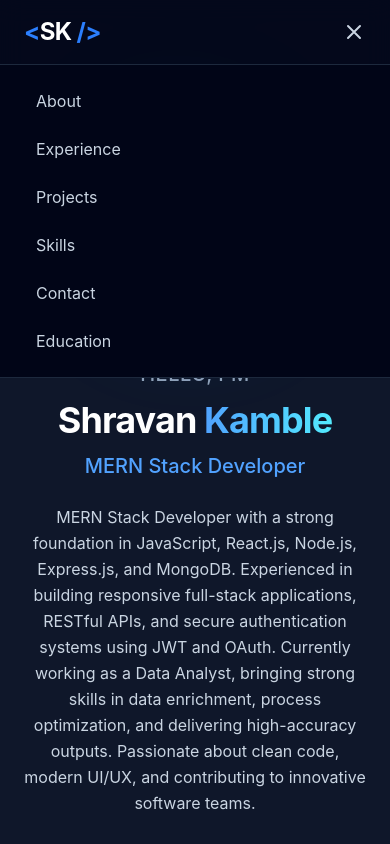
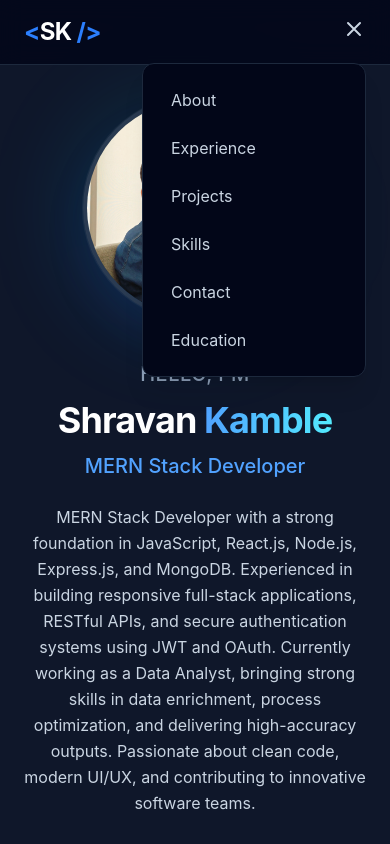
Before and after one commit to FILTERBlood/Shravan, a React (Vite) app: page / in a window 390 px wide. Both pictures are taken after a click on the button "Toggle Menu". Shown: the top 844 px of the page. Built offline with nearby package versions, Linux system fonts and the light colour scheme.

Commit message:
did some changes in navigatin bar

```diff
--- a/src/components/layout/Navbar.jsx
+++ b/src/components/layout/Navbar.jsx
@@ -1,11 +1,36 @@
-import { useState } from "react";
+import { useState, useEffect, useRef } from "react";
 import Logo from "../ui/Logo";
-import Button from "../ui/Button";
 
-const navItems = ["About", "Experience", "Projects", "Skills", "Contact", "Education"];
+const navItems = [
+  "About",
+  "Experience",
+  "Projects",
+  "Skills",
+  "Contact",
+  "Education",
+];
 
 function Navbar({ activeSection, setActiveSection }) {
   const [isOpen, setIsOpen] = useState(false);
+  const menuRef = useRef(null);
+
+  useEffect(() => {
+    function handleClickOutside(event) {
+      if (
+        isOpen &&
+        menuRef.current &&
+        !menuRef.current.contains(event.target)
+      ) {
+        setIsOpen(false);
+      }
+    }
+
+    document.addEventListener("mousedown", handleClickOutside);
+
+    return () => {
+      document.removeEventListener("mousedown", handleClickOutside);
+    };
+  }, [isOpen]);
 
   const handleNavClick = (item) => {
     setActiveSection(item.toLowerCase());
@@ -24,8 +49,10 @@ function Navbar({ activeSection, setActiveSection }) {
               <button
                 type="button"
                 onClick={() => handleNavClick(item)}
-                className={`text-slate-300 transition-colors hover:text-white focus-visible:text-white focus-visible:outline-none ${
-                  activeSection === item.toLowerCase() ? "text-white" : ""
+                className={`transition-colors hover:text-white ${
+                  activeSection === item.toLowerCase()
+                    ? "text-white"
+                    : "text-slate-300"
                 }`}
               >
                 {item}
@@ -34,13 +61,13 @@ function Navbar({ activeSection, setActiveSection }) {
           ))}
         </ul>
 
-        {/* Mobile Hamburger */}
+        {/* Mobile Menu */}
+        <div ref={menuRef} className="relative md:hidden">
           <button
             type="button"
             onClick={() => setIsOpen(!isOpen)}
-          className="text-slate-300 hover:text-white focus:outline-none md:hidden"
-          aria-label="Toggle menu"
-          aria-expanded={isOpen}
+            className="text-slate-300 hover:text-white"
+            aria-label="Toggle Menu"
           >
             <svg
               className="h-6 w-6"
@@ -65,27 +92,26 @@ function Navbar({ activeSection, setActiveSection }) {
               )}
             </svg>
           </button>
-      </nav>
 
-      {/* Mobile Menu */}
           {isOpen && (
-        <div className="border-t border-slate-800 bg-slate-950/95 backdrop-blur-md md:hidden">
-          <ul className="flex flex-col gap-2 px-6 py-4">
+            <div className="absolute right-0 mt-4 w-56 rounded-xl border border-slate-800 bg-slate-950 shadow-xl">
+              <ul className="flex flex-col p-3">
                 {navItems.map((item) => (
                   <li key={item}>
                     <button
                       type="button"
                       onClick={() => handleNavClick(item)}
-                  className="block w-full rounded-md px-3 py-2 text-left text-slate-300 transition-colors hover:bg-slate-900 hover:text-white"
+                      className="block w-full rounded-lg px-4 py-3 text-left text-slate-300 transition hover:bg-slate-900 hover:text-white"
                     >
                       {item}
                     </button>
                   </li>
                 ))}
-
               </ul>
             </div>
           )}
+        </div>
+      </nav>
     </header>
   );
 }
```
Also changed, not shown: src/components/ui/NavLink.jsx (deleted). Lines whose indentation alone changed are shown as unchanged.
